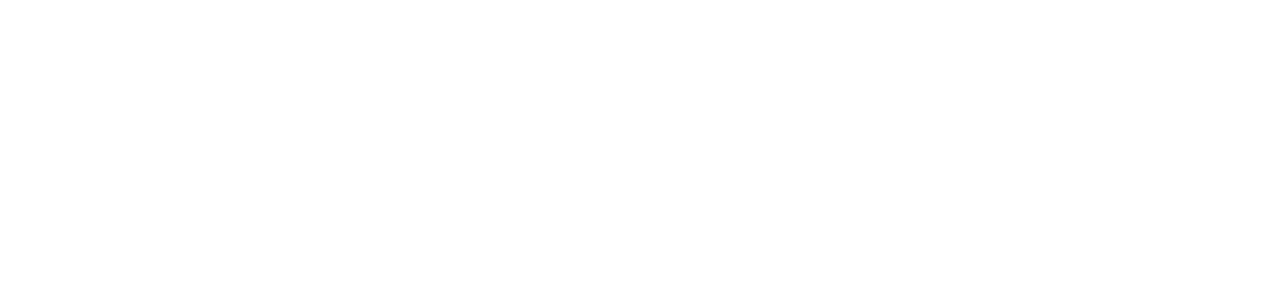
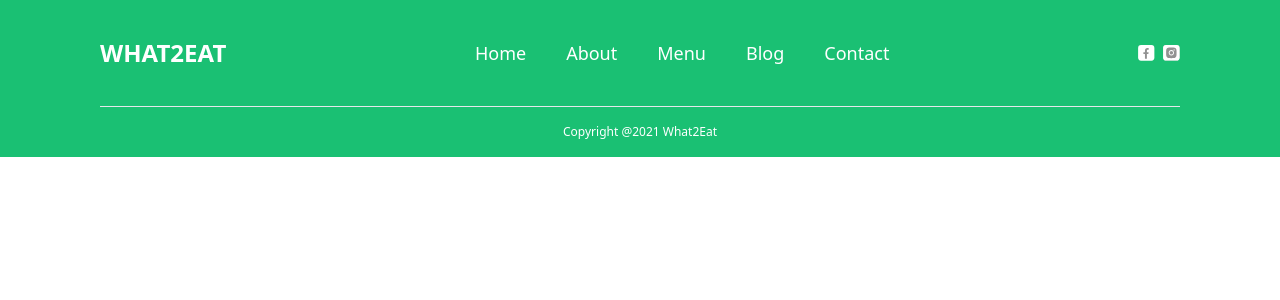
Before and after one commit to amin-ruhul/landing, a Next.js app: page / in a window 1280 px wide. Shown: the top 300 px of the page. Built offline with nearby package versions, Linux system fonts and the light colour scheme.

Commit message:
feat: Design footer

```diff
--- /dev/null
+++ b/components/layout/Footer.tsx
@@ -0,0 +1,43 @@
+import Image from "next/image";
+
+function Footer() {
+  return (
+    <section className="bg-[#1AC073]">
+      <div className="text-[#ffffff] px-[6.25rem]">
+        <footer className=" flex items-center justify-between   py-[2.188rem]">
+          <div className="text-[1.5rem] font-semibold landing-[1.25rem]">
+            WHAT2EAT
+          </div>
+          <ul className="text-white text-[1.125rem] flex items-center space-x-[2.5rem]">
+            <li>Home</li>
+            <li>About</li>
+            <li>Menu</li>
+            <li>Blog</li>
+            <li>Contact</li>
+          </ul>
+          <div className="flex items-center space-x-[.5rem]">
+            <Image
+              src="/assets/icons/facebook.svg"
+              alt="logo"
+              width={17}
+              height={17}
+            />
+
+            <Image
+              src="/assets/icons/instra.svg"
+              alt="logo"
+              width={17}
+              height={17}
+            />
+          </div>
+        </footer>
+        <div className="border-b"></div>
+        <div className="text-center text-[0.75rem] py-[1rem]">
+          Copyright @2021 What2Eat
+        </div>
+      </div>
+    </section>
+  );
+}
+
+export default Footer;
--- a/pages/index.tsx
+++ b/pages/index.tsx
@@ -1,3 +1,9 @@
+import Footer from "../components/layout/Footer";
+
 export default function Home() {
-  return <div className="px-[6.25rem] bg-[#0C1712]"></div>;
+  return (
+    <div className="">
+      <Footer />
+    </div>
+  );
 }
```
Also changed, not shown: public/assets/icons/Facebook.svg (added), public/assets/icons/instra.svg (added).
